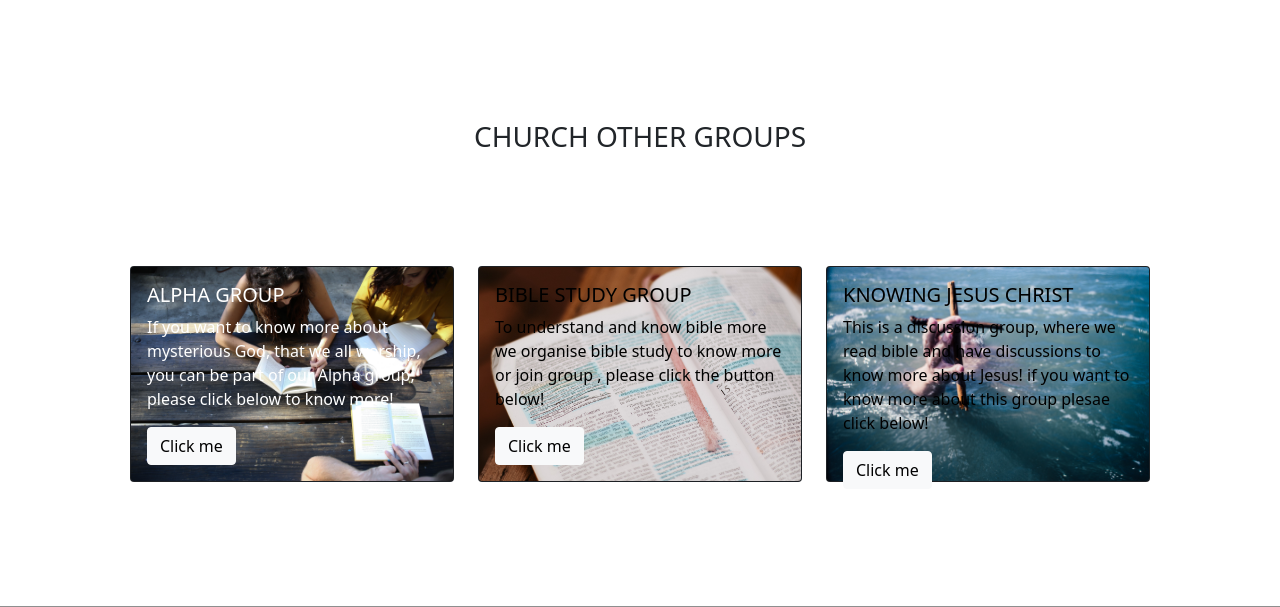
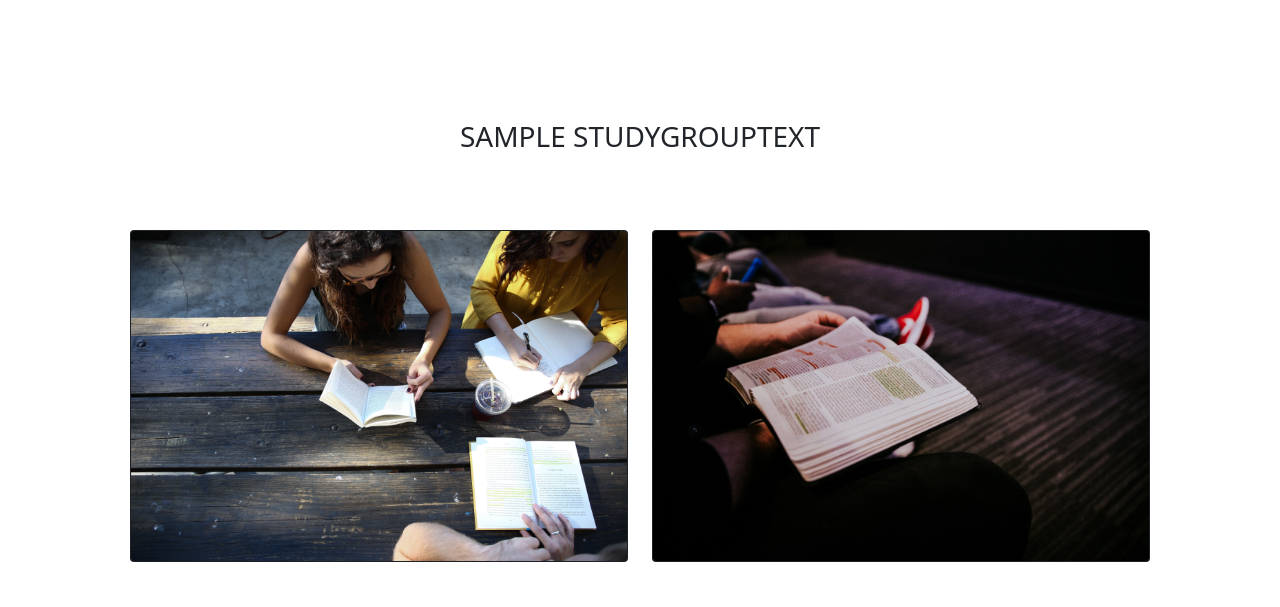
Before and after one commit to ashur-k/-Kirk-of-the-Holy-Rood-Church, a Django app: template home/templates/home/index.html in a window 1280 px wide. Shown: the part 1863-2470 px from the top of the page. Run offline with Django 3.2, Linux system fonts and the light colour scheme; tables that the repository leaves empty hold one stand-in row (values such as "Sample post"); the template is opened without the code that fills it: values that come from a table or form of the project are taken from there, most other values are stand-ins (such as "Sample title", 1, 10 or a date in 2020); grey boxes marked "Sample" are stand-in pictures; some libraries are stand-ins or nearby versions; grey boxes are pictures that could not be loaded.

Commit message:
Updated groups and sunday services parallax

```diff
--- a/home/models.py
+++ b/home/models.py
@@ -66,3 +66,8 @@
     title = models.CharField(max_length=20, null=False, blank=False)
     main_paragraph = models.TextField(max_length=250, null=False, blank=False)
     instruction_paragraph = models.TextField(max_length=65, null=False, blank=False)
+
+
+class StudyGroupText(models.Model):
+    heading = models.CharField(max_length=20, null=False, blank=False)
+    paragraph = models.TextField(max_length=200, null=False, blank=False)
--- a/home/templates/home/includes/modals.html
+++ b/home/templates/home/includes/modals.html
@@ -84,5 +84,28 @@
             </div>
         </div>
     </div>
+    <!-- Modal for InnercarouselModal Add new Item -->
+    <div class="modal fade" id="sundayModal" tabindex="-1" aria-labelledby="sundayModalLabel" aria-hidden="true">
+        <div class="modal-dialog">
+            <div class="modal-content">
+                <div class="modal-header">
+                    <h5 class="modal-title" id="sundayModallLabel">Second Parallax Edit Modal</h5>
+                    <button type="button" class="btn-close" data-bs-dismiss="modal" aria-label="Close"></button>
+                </div>
+                <div class="modal-body">
+                    <form id="sunday_parallax_form" action="{% url 'sunday_parallax_edit' %}" method="POST" class="form mb-2" enctype="multipart/form-data">
+                        {% csrf_token %}
+                        {{ sunday_edit_form | crispy}}
+
+                    </form>
+                </div>
+                <div class="modal-footer">
+                    <button type="button" class="btn btn-secondary" data-bs-dismiss="modal">Close</button>
+                    <button form="sunday_parallax_form" type="submit" class="btn btn-primary">Save changes</button>
+                </div>
+            </div>
+        </div>
+    </div>
+
 {% endif %}
 <!-- ##################################################### Modals End here -- ###################################################### -->
--- a/home/templates/home/includes/other-groups-section.html
+++ b/home/templates/home/includes/other-groups-section.html
@@ -2,48 +2,34 @@
     <div class="container mt-5 mb-5 p-5" {% include 'includes/theme.html' %}>
         <div class="container mt-4 mb-4">
             <div class="row text-center mb-4">
-            <h3 class="text-uppercase">Church other groups</h3>
-            <p class="lead bold text-white">At the moment we are organising below online groups. <br>
-                 Once the covid restrictions we will meet in person.</p>
+                <h3 class="text-uppercase">{{ study_group_text.heading }}</h3>
+                <p class="bolder text-white" style="padding-left: 20%; padding-right: 20%;">
+                    {{ study_group_text.paragraph }}
+                </p>
             </div>
             <div class="row" style="display: flex; align-items: center;">
-            <div class="col-sm-12 col-md-12 col-lg-4">
-                <div class="card bg-dark text-white">
-                    <img src="../../../media/alpha_group.jpg" class="card-img" alt="...">
-                    <div class="card-img-overlay">
-                        <h5 class="card-title text-white text-uppercase">Alpha group</h5>
-                        <p class="card-text text-white d-none d-sm-none d-md-block">If you want to know more about mysterious God, that we all worship,
-                            you can be part of our Alpha group, please click below to know more!</p>
-                        <a class="btn btn-light text-black">Click me</a>
+                <div class="col-sm-12 col-md-12 col-lg-6  mt-1 mb-1">
+                    <div class="card bg-dark text-white hovereffect">
+                        <img src="../../../media/alpha_group.jpg" class="card-img img-responsive" alt="...">
+                        <div class="overlay">
+                            <h2 class="card-title text-white text-uppercase">{{ alpha_study.heading }}</h2>
+                            <p class="card-text text-white d-none d-sm-none d-md-block">{{ alpha_study.paragraph }}</p>
+                            <a class="info" href="#">{{ alpha_study.heading }}</a>
                         </div>
                     </div>
                 </div>
-            <div class="col-sm-12 col-md-12 col-lg-4 mt-1 mb-1">
-                <div class="card bg-dark text-white">
+                <div class="col-sm-12 col-md-12 col-lg-6 mt-1 mb-1">
+                    <div class="card bg-dark text-white hovereffect">
                         <img src="../../../media/Bible_study.jpg" class="card-img" alt="...">
-                    <div class="card-img-overlay">
-                        <h5 class="card-title text-black text-uppercase">Bible study Group</h5>
-                        <p class="card-text text-black d-none d-sm-none d-md-block">To understand and know bible more we organise bible study to know more or join group
-                           , please click the button below!</p>
-                        <a class="btn btn-light text-black">Click me</a>
+                        <div class="card-img-overlay overlay">
+                            <h5 class="card-title text-white text-uppercase">{{ bible_study.heading }}</h5>
+                            <p class="card-text text-white d-none d-sm-none d-md-block">{{ bible_study.heading }}</p>
+                            <a class="info" href="#">{{ bible_study.heading }}</a>
                         </div>
-                </div>
-            </div>
-            <div class="col-sm-12 col-md-12 col-lg-4">
-                <div class="card bg-dark text-white">
-                    <img src="../../../media/know_more_Jesus.jpg" class="card-img" alt="...">
-                    <div class="card-img-overlay">
-                        <h5 class="card-title text-black text-uppercase">Knowing Jesus Christ</h5>
-                        <p class="card-text text-black d-none d-sm-none d-md-block">This is a discussion group, where we read bible and have discussions to know more about Jesus!
-                            if you want to know more about this group plesae click below!
-                        </p>
-                        <a class="btn btn-light text-black">Click me</a>
                     </div>
                 </div>
             </div>
 
         </div>
-
-    </div>
     </div>
 </section>
--- a/home/templates/home/includes/social-media-section.html
+++ b/home/templates/home/includes/social-media-section.html
@@ -1,7 +1,6 @@
 <style>
     /* Social Link Section */
     .section-follow{
-
         height:40%;
         padding:30px;
     }
@@ -10,13 +9,12 @@
         color: #F4FFFD;
         }
 </style>
- <section id="find-me" class="section section-follow" {% include 'includes/theme.html' %}>
+
+    <section id="find-me" class="section section-follow" {% include 'includes/theme.html' %}>
         <div class="container">
             <div class="row">
                 <div class="col s12">
-
                     <h4>Kirk Of the Holy Rood church</h4>
-
                     <p>Please follow us on social media to know more about our activities!</p>
                     <hr class="general-hr" {% include 'includes/theme.html' %}>
                     <a href="https://www.facebook.com/"><i class="fab fa-facebook fa-4x"></i></a>
--- a/home/templates/home/includes/sunday-worships-section.html
+++ b/home/templates/home/includes/sunday-worships-section.html
@@ -1,17 +1,21 @@
 <section id="sunday-worship">
     <div class="container-fluid container-parallax sunday-service-parallax-img">
-    <div class="opaque-overlay">&nbsp;</div>
     <div class="row">
         <div class="col-xs-12 col-sm-12 col-md-12 col-lg-12 col-xl-12">
             <section class="jumbotron text-center">
                 <div class="jumbotron-text-background">
+                    {% if request.user.is_superuser %}
+                        <!-- Button trigger modal -->
+                        <button type="button" class="btn btn-sm" {% include 'includes/theme.html' %} data-bs-toggle="modal" data-bs-target="#sundayModal">
+                            Edit Text
+                        </button>
+                    {% endif %}
                     <h3 class="hero-heading-wrap">
-                        At the moment due to covid restrictions we are not meeting at the Church,
-                        But are uploading our Sunday worship services which gets live at service time and then available for later viewing.
+                        {{ sunday_services.main_paragraph }}
                     </h3>
                     <hr class="general-hr" {% include 'includes/theme.html' %}>
-                    <p class="text-white">To know more or watch previous services please click below!</p>
-                    <a href="" class="btn btn-dark">Click me</a>
+                    <p class="text-white">{{ sunday_services.instruction_paragraph }}</p>
+                    <a href="" class="btn btn-dark">{{ sunday_services.title }}</a>
                 </div>
             </section>
         </div>
--- a/home/urls.py
+++ b/home/urls.py
@@ -18,4 +18,8 @@
     path('second_parallax_edit/',
          views.second_parallax_edit,
          name='second_parallax_edit'),
+
+    path('sunday_parallax_edit/',
+         views.sunday_parallax_edit,
+         name='sunday_parallax_edit'),
 ]
--- a/static/css/style.css
+++ b/static/css/style.css
@@ -83,3 +83,92 @@
     text-align: start!important;
     margin-left: 13px!important;
 }
+/*-------------------- image effects for study Groups ------------------------- */
+/*--------------------     End Of the Section       ------------------------- */
+.hovereffect {
+width:100%;
+height:100%;
+float:left;
+overflow:hidden;
+position:relative;
+text-align:center;
+cursor:default;
+}
+
+.hovereffect .overlay {
+width:100%;
+height:100%;
+position:absolute;
+overflow:hidden;
+top:0;
+left:0;
+opacity:0;
+background-color:rgba(0,0,0,0.5);
+-webkit-transition:all .4s ease-in-out;
+transition:all .4s ease-in-out
+}
+
+.hovereffect img {
+display:block;
+position:relative;
+-webkit-transition:all .4s linear;
+transition:all .4s linear;
+}
+
+.hovereffect h2 {
+text-transform:uppercase;
+color:#fff;
+text-align:center;
+position:relative;
+font-size:17px;
+background:rgba(0,0,0,0.6);
+-webkit-transform:translatey(-100px);
+-ms-transform:translatey(-100px);
+transform:translatey(-100px);
+-webkit-transition:all .2s ease-in-out;
+transition:all .2s ease-in-out;
+padding:10px;
+}
+
+.hovereffect a.info {
+text-decoration:none;
+display:inline-block;
+text-transform:uppercase;
+color:#fff;
+border:1px solid #fff;
+background-color:transparent;
+opacity:0;
+filter:alpha(opacity=0);
+-webkit-transition:all .2s ease-in-out;
+transition:all .2s ease-in-out;
+margin:50px 0 0;
+padding:7px 14px;
+}
+
+.hovereffect a.info:hover {
+box-shadow:0 0 5px #fff;
+}
+
+.hovereffect:hover img {
+-ms-transform:scale(1.2);
+-webkit-transform:scale(1.2);
+transform:scale(1.2);
+}
+
+.hovereffect:hover .overlay {
+opacity:1;
+filter:alpha(opacity=100);
+}
+
+.hovereffect:hover h2,.hovereffect:hover a.info {
+opacity:1;
+filter:alpha(opacity=100);
+-ms-transform:translatey(0);
+-webkit-transform:translatey(0);
+transform:translatey(0);
+}
+
+.hovereffect:hover a.info {
+-webkit-transition-delay:.2s;
+transition-delay:.2s;
+}
```
Also changed, not shown: home/admin.py (+11 -1 lines), home/views.py (+38 -3 lines), home/migrations/0014_auto_20210113_2013.py (added), media/Bible_study.jpg, media/media/Bible_study.jpg (deleted). Lines whose indentation alone changed are shown as unchanged.
